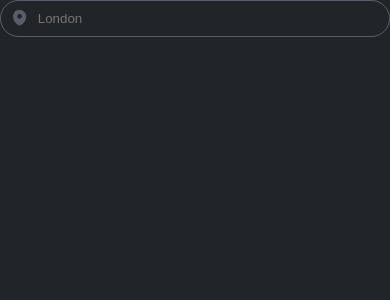
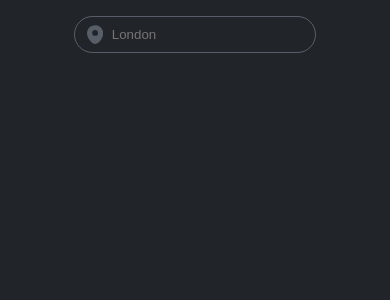
Before and after one commit to piotrfijol/weather, a React app: page / in a window 390 px wide. Shown: the top 300 px of the page. Built offline with nearby package versions, Linux system fonts and the light colour scheme; the HTML template or start-up script is replaced by a standard one.

Commit message:
Improve responsivness of SearchInput

```diff
--- a/src/components/SearchInput/SearchInput.scss
+++ b/src/components/SearchInput/SearchInput.scss
@@ -1,10 +1,13 @@
 .search-container {
+    margin: 1rem auto;
     position: relative;
     display: flex;
+    max-width: 15rem;
     border-radius: 70px;
     border: 1px solid var(--color-secondary-idle);
 
     input[type="search"] {
+        width: 100%;
         padding: 0.625rem 0.75rem;
         padding-left: 2.3rem;
         background-color: transparent;
@@ -21,11 +24,17 @@
     .navigate {
         position: absolute;
         left: .75rem;
-        top: 27%;
+        top: .15rem;
         background: none;
         border: none;
         fill: var(--color-secondary-idle);
         padding: 0;
+    }
+
+    .navigate svg {
+
+        width: 1rem;
+        height: 2rem;
     }
 
     .navigate:hover {
@@ -33,5 +42,4 @@
         cursor: pointer;
         fill: var(--color-secondary-focus);
     }
-
 }
--- a/src/components/icons/NavigationIcon.tsx
+++ b/src/components/icons/NavigationIcon.tsx
@@ -1,7 +1,7 @@
 
 export const NavigationIcon = () => {
   return (
-    <svg width="14" height="16" xmlns="http://www.w3.org/2000/svg" aria-hidden="true">
+    <svg viewBox="0 0 13 16" xmlns="http://www.w3.org/2000/svg" aria-hidden="true">
         <path d="M13 5c-.8-3.5-3.8-5-6.4-5A6.4 6.4 0 0 0 .2 5c-.9 3.8 1.5 7 3.6 9.1a4 4 0 0 0 5.6 0c2.1-2 4.5-5.3 3.6-9.1ZM6.6 8.7a2.3 2.3 0 1 1 0-4.7 2.3 2.3 0 0 1 0 4.7Z" />
     </svg>
   )
```
